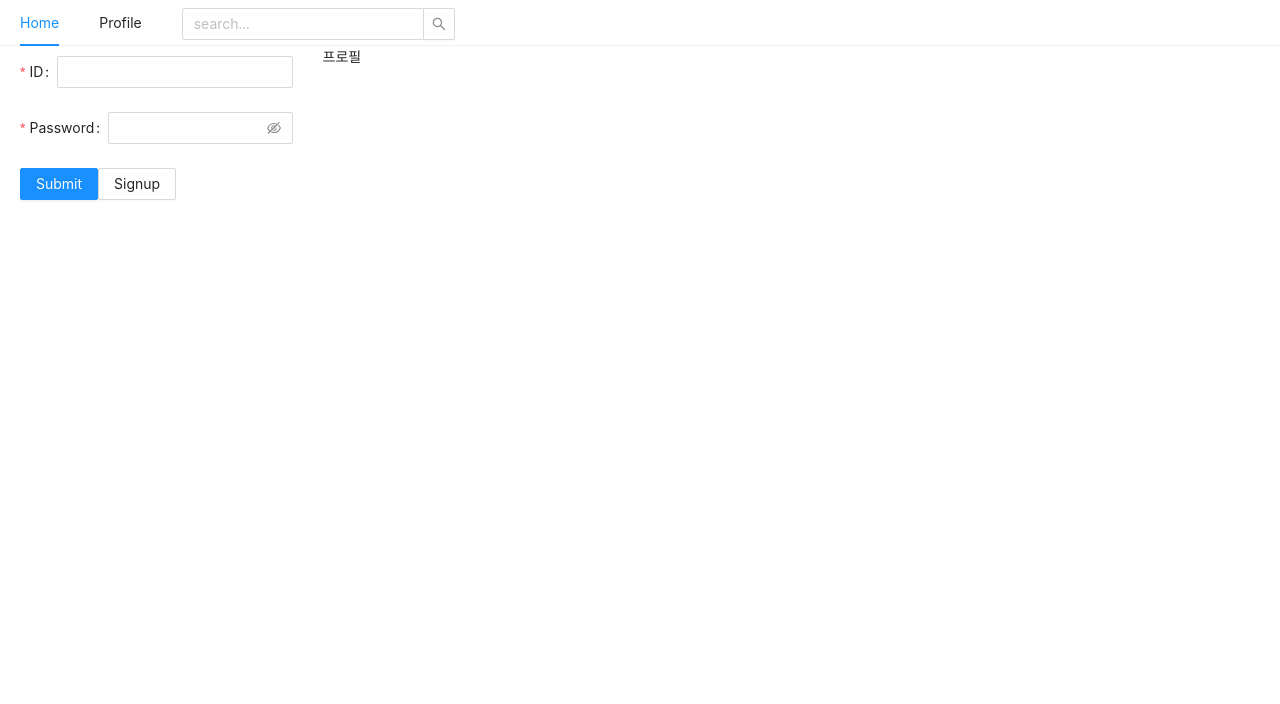
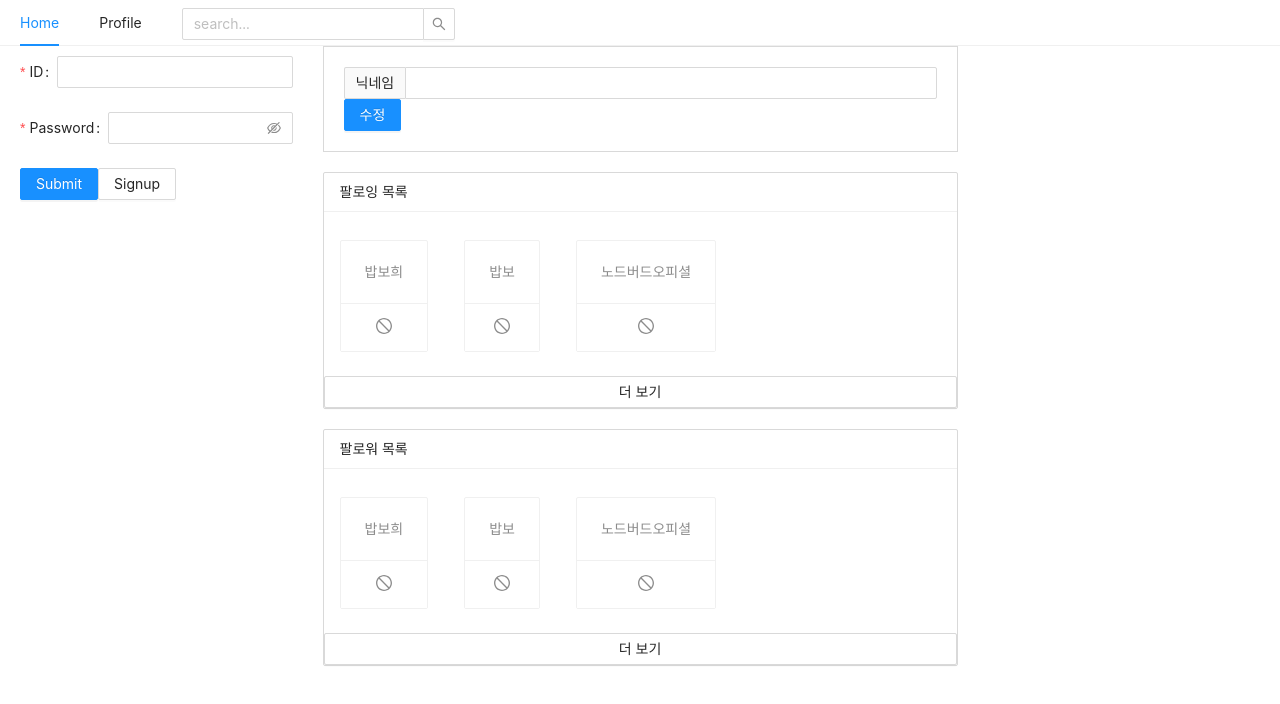
Before and after one commit to bobbohee/node-bird-sns, a Next.js app in the folder front/: page /profile in a window 1280 px wide. Shown: the top 704 px of the page. Built offline with nearby package versions, Linux system fonts and the light colour scheme.

Commit message:
[ADD] 프로필 화면 구성

```diff
--- a/front/pages/profile.js
+++ b/front/pages/profile.js
@@ -1,9 +1,49 @@
 import React from 'react';
 import 'antd/dist/antd.css'
+import {Form, Input, Button, List, Card} from "antd";
+import {StopOutlined} from '@ant-design/icons'
 
 const Profile = () => {
     return (
-        <div>프로필</div>
+        <div>
+            <Form style={{marginBottom: '20px', border: '1px solid #d9d9d9', padding: '20px'}}>
+                <Input addonBefore="닉네임"/>
+                <Button type="primary">수정</Button>
+            </Form>
+            <List
+                style={{marginBottom: '20px'}}
+                grid={{gutter: 4, xs: 2, md: 3}}
+                size="small"
+                header={<div>팔로잉 목록</div>}
+                loadMore={<Button style={{width: '100%'}}>더 보기</Button>}
+                bordered
+                dataSource={['밥보희', '밥보', '노드버드오피셜']}
+                renderItem={item => (
+                    <List.Item style={{marginTop: '20px'}}>
+                        {/* 배열 안에 jsx를 사용할 경우, key를 지정해야 한다.*/}
+                        <Card actions={[<StopOutlined key="stop"/>]}>
+                            <Card.Meta description={item}/>
+                        </Card>
+                    </List.Item>
+                )}
+            />
+            <List
+                style={{marginBottom: '20px'}}
+                grid={{gutter: 4, xs: 2, md: 3}}
+                size="small"
+                header={<div>팔로워 목록</div>}
+                loadMore={<Button style={{width: '100%'}}>더 보기</Button>}
+                bordered
+                dataSource={['밥보희', '밥보', '노드버드오피셜']}
+                renderItem={item => (
+                    <List.Item style={{marginTop: '20px'}}>
+                        <Card actions={[<StopOutlined key="stop"/>]}>
+                            <Card.Meta description={item}/>
+                        </Card>
+                    </List.Item>
+                )}
+            />
+        </div>
     );
 };
 
```
